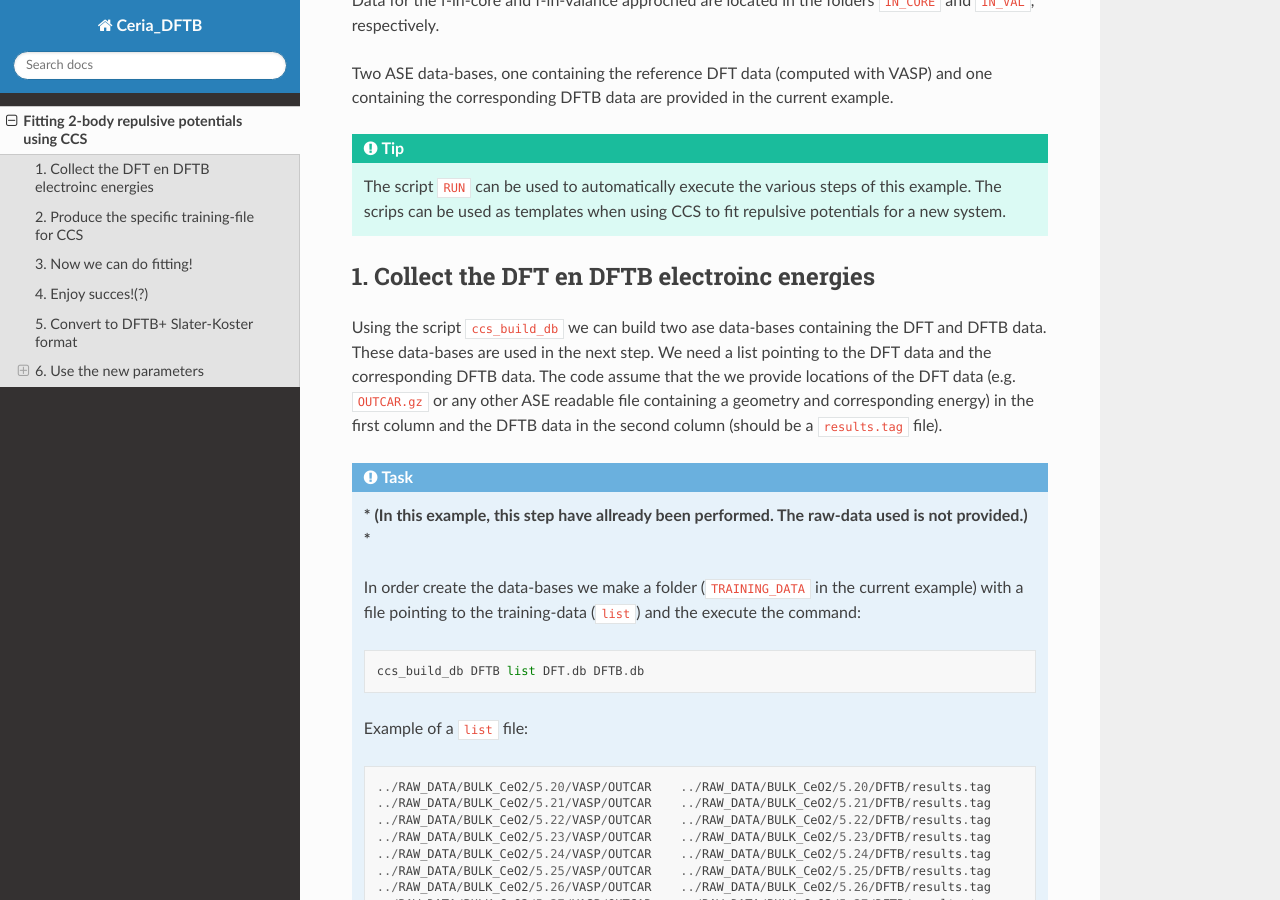
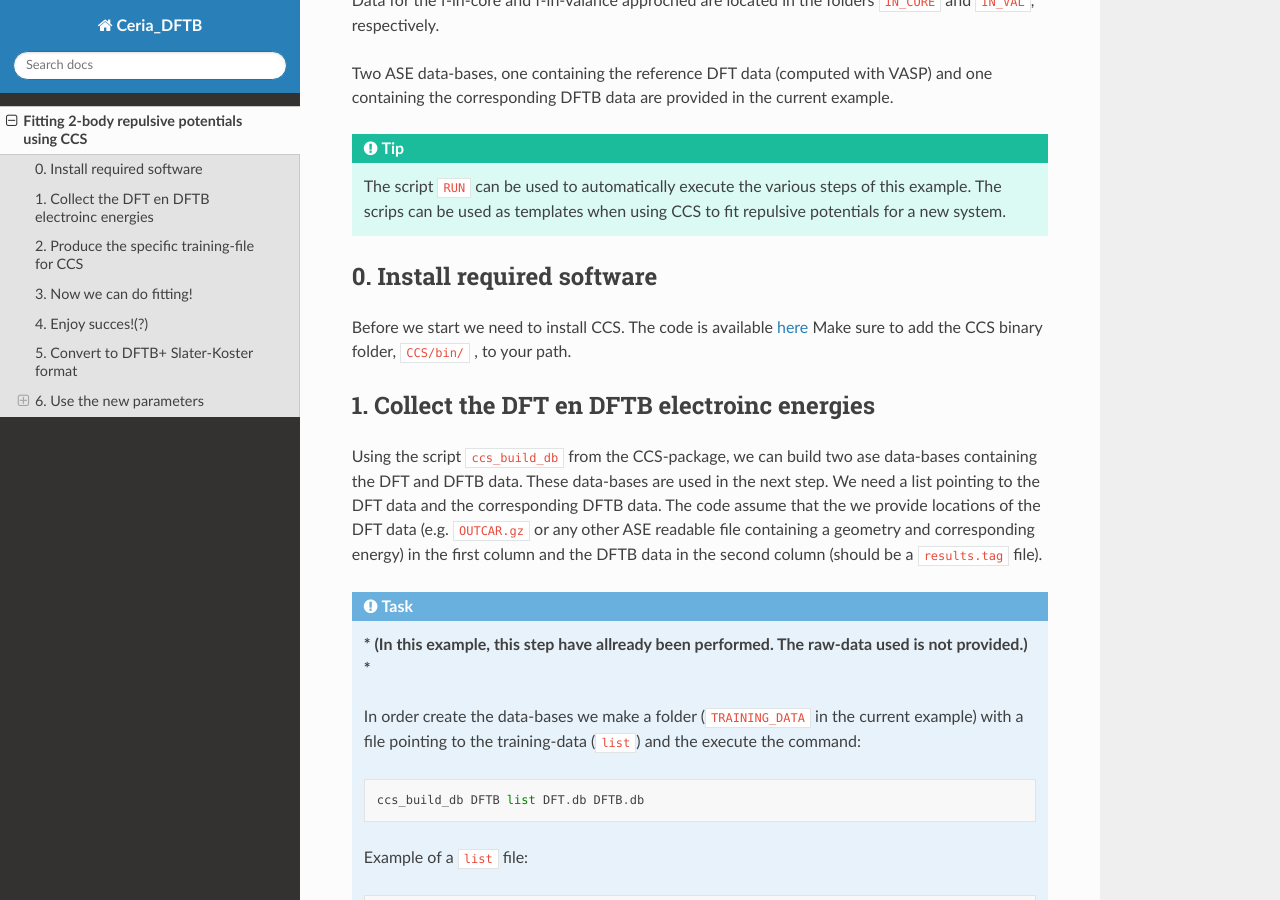
Before and after one commit to Teoroo-CMC/Ceria_DFTB, a Sphinx documentation site: the page built from docs/source/introduction.rst, in a window 1280 px wide and 900 px high, scrolled down 363 px. Built offline with Sphinx 7.4.7 and the Read the Docs theme 2.0.0, drawn with Linux system fonts in a browser that asks for light colours.

Commit message:
More descriptions added.

```diff
--- a/docs/source/introduction.rst
+++ b/docs/source/introduction.rst
@@ -13,7 +13,6 @@ description for DFTB calculations of Ce 4f states in ceria`.
 
 Data for the f-in-core and f-in-valance approched are located in the folders ``IN_CORE`` and ``IN_VAL``, respectively.
 
-
 Two ASE data-bases, one containing the reference DFT data (computed with VASP) and
 one containing the corresponding DFTB data are provided in the current example.
 
@@ -22,9 +21,14 @@ one containing the corresponding DFTB data are provided in the current example.
  The script ``RUN`` can be used to automatically execute the various steps of this example. The scrips can be used as templates when using CCS to fit repulsive potentials for a new system.
 
 
+0. Install required software
+============================
+Before we start we need to install CCS. The code is available `here <https://github.com/Teoroo-CMC/CCS.git>`_
+Make sure to add the CCS binary folder, ``CCS/bin/`` , to your path.
+
 1. Collect the DFT en DFTB electroinc energies
 ==============================================
-Using the script ``ccs_build_db`` we can build two ase data-bases
+Using the script ``ccs_build_db`` from the CCS-package, we can build two ase data-bases
 containing the DFT and DFTB data. These data-bases are used in the next step.
 We need a list pointing to the DFT data and the corresponding DFTB data.
 The code assume that the we provide locations of the DFT data (e.g. ``OUTCAR.gz`` or any other ASE readable file containing a geometry and corresponding energy) in the
```
